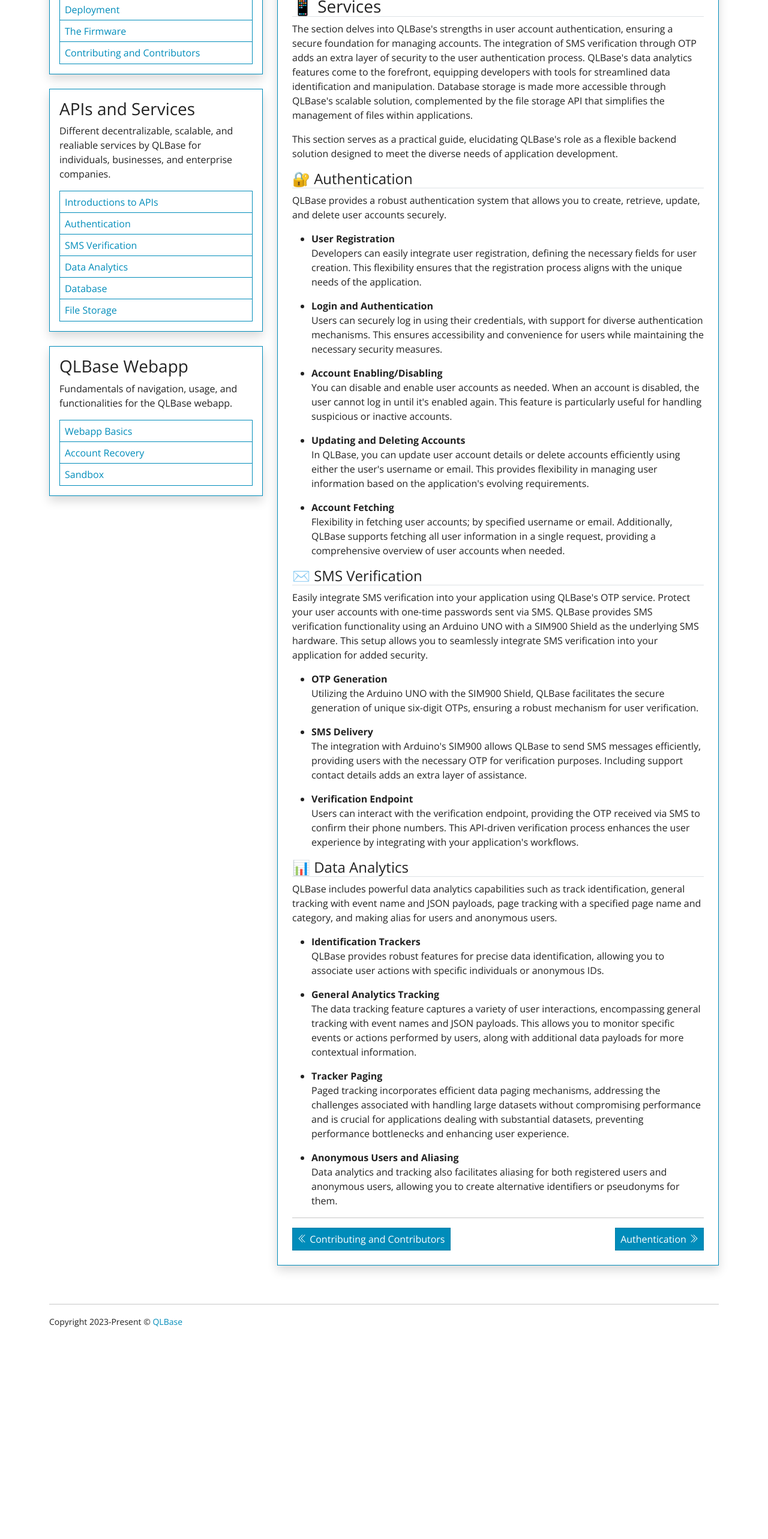
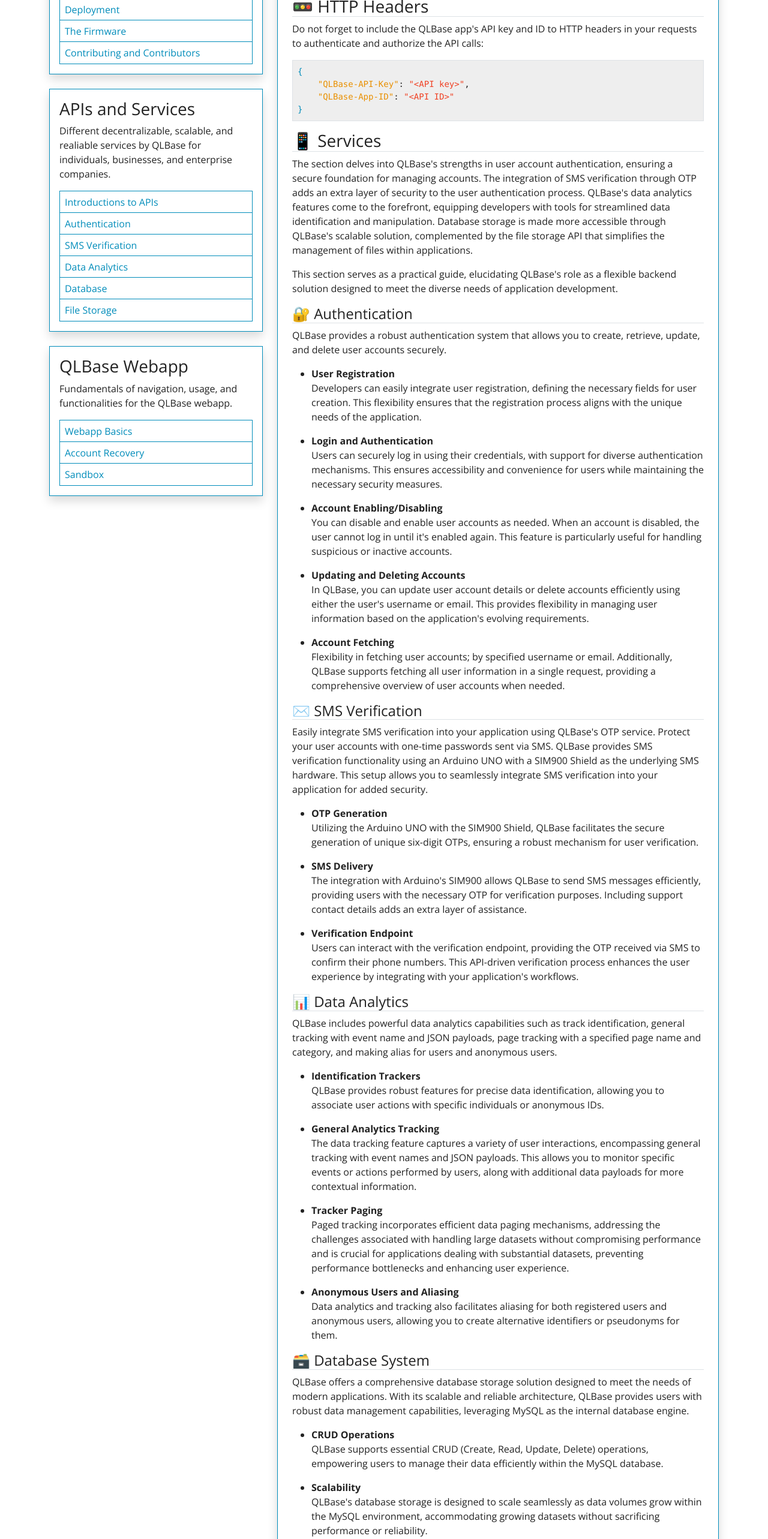
Before and after one commit to nthnn/QLBase, a Vue app in the folder documentations/: page /intro-api in a window 1280 px wide. Shown: the part 234-2800 px from the top of the page at 60% size. Before the commit the page ends 2497 px from the top, so only its background shows below. Built offline with nearby package versions, Linux system fonts and the light colour scheme.

Commit message:
Improved Intro To API page.

```diff
--- a/documentations/src/views/IntroToAPI.vue
+++ b/documentations/src/views/IntroToAPI.vue
@@ -1,6 +1,13 @@
 <template>
     <h3 class="border-bottom">👋 Introduction to API</h3>
     <p>QLBase, an open-source decentralized backend solution and this section provides a practical insight into QLBase's functionality and APIs, to showcase its versatility for developers in the software development sphere. Beyond a conventional backend, QLBase stands out as a dynamic toolkit, addressing various facets of application development.</p>
+
+    <h3 class="border-bottom">🚥 HTTP Headers</h3>
+    <p>Do not forget to include the QLBase app's API key and ID to HTTP headers in your requests to authenticate and authorize the API calls:</p>
+    <pre class="bg-secondary border-gray border rounded p-2"><span class="text-primary">{</span>
+    <span class="text-warning">"QLBase-API-Key"</span>: <span class="text-danger">"&lt;API key&gt;"</span>,
+    <span class="text-warning">"QLBase-App-ID"</span>: <span class="text-danger">"&lt;API ID&gt;"</span>
+<span class="text-primary">}</span></pre>
 
     <h3 class="border-bottom">📱 Services</h3>
     <p>The section delves into QLBase's strengths in user account authentication, ensuring a secure foundation for managing accounts. The integration of SMS verification through OTP adds an extra layer of security to the user authentication process. QLBase's data analytics features come to the forefront, equipping developers with tools for streamlined data identification and manipulation. Database storage is made more accessible through QLBase's scalable solution, complemented by the file storage API that simplifies the management of files within applications.</p>
@@ -68,6 +75,44 @@
         </li>
     </ul>
 
+    <h4 class="border-bottom">🗃️ Database System</h4>
+    <p>QLBase offers a comprehensive database storage solution designed to meet the needs of modern applications. With its scalable and reliable architecture, QLBase provides users with robust data management capabilities, leveraging MySQL as the internal database engine.</p>
+    <ul>
+        <li>
+            <b>CRUD Operations</b>
+            <p>QLBase supports essential CRUD (Create, Read, Update, Delete) operations, empowering users to manage their data efficiently within the MySQL database.</p>
+        </li>
+        <li>
+            <b>Scalability</b>
+            <p>QLBase's database storage is designed to scale seamlessly as data volumes grow within the MySQL environment, accommodating growing datasets without sacrificing performance or reliability.</p>
+        </li>
+        <li>
+            <b>Inter-API Communication</b>
+            <p>The API provided by QLBase exposes data in JSON format, allowing seamless integration with client applications. This JSON-based API simplifies data exchange and enables interoperability with a wide range of programming languages and platforms.</p>
+        </li>
+    </ul>
+
+    <h4 class="border-bottom">☁️ Cloud Storage</h4>
+    <p>QLBase incorporates a sophisticated cloud file storage system designed to streamline file management tasks within your application. With its cloud-based architecture, QLBase offers a reliable and scalable solution for storing and accessing files securely.</p>
+    <ul>
+        <li>
+            <b>File Uploads</b>
+            <p>QLBase simplifies the process of uploading files, allowing users to effortlessly upload various types of files, including images, documents, and media.</p>
+        </li>
+        <li>
+            <b>File Retrieval</b>
+            <p>Retrieve files securely using unique file identifiers generated by QLBase. With robust file retrieval capabilities, users can easily access uploaded files whenever needed, ensuring seamless integration with client applications and efficient file management workflows.</p>
+        </li>
+        <li>
+            <b>Reliability</b>
+            <p>QLBase leverages cloud infrastructure to provide scalable and reliable file storage capabilities. By utilizing cloud services, QLBase ensures that your application can handle growing volumes of files without compromising performance or reliability.</p>
+        </li>
+        <li>
+            <b>Data Security and Compliance</b>
+            <p>Security is paramount when it comes to file storage, and QLBase prioritizes data security and compliance with industry standards. QLBase employs robust encryption mechanisms to safeguard files at rest, ensuring that sensitive data remains protected against unauthorized access.</p>
+        </li>
+    </ul>
+
     <hr/>
     <div class="row">
         <div class="col-6">
```
